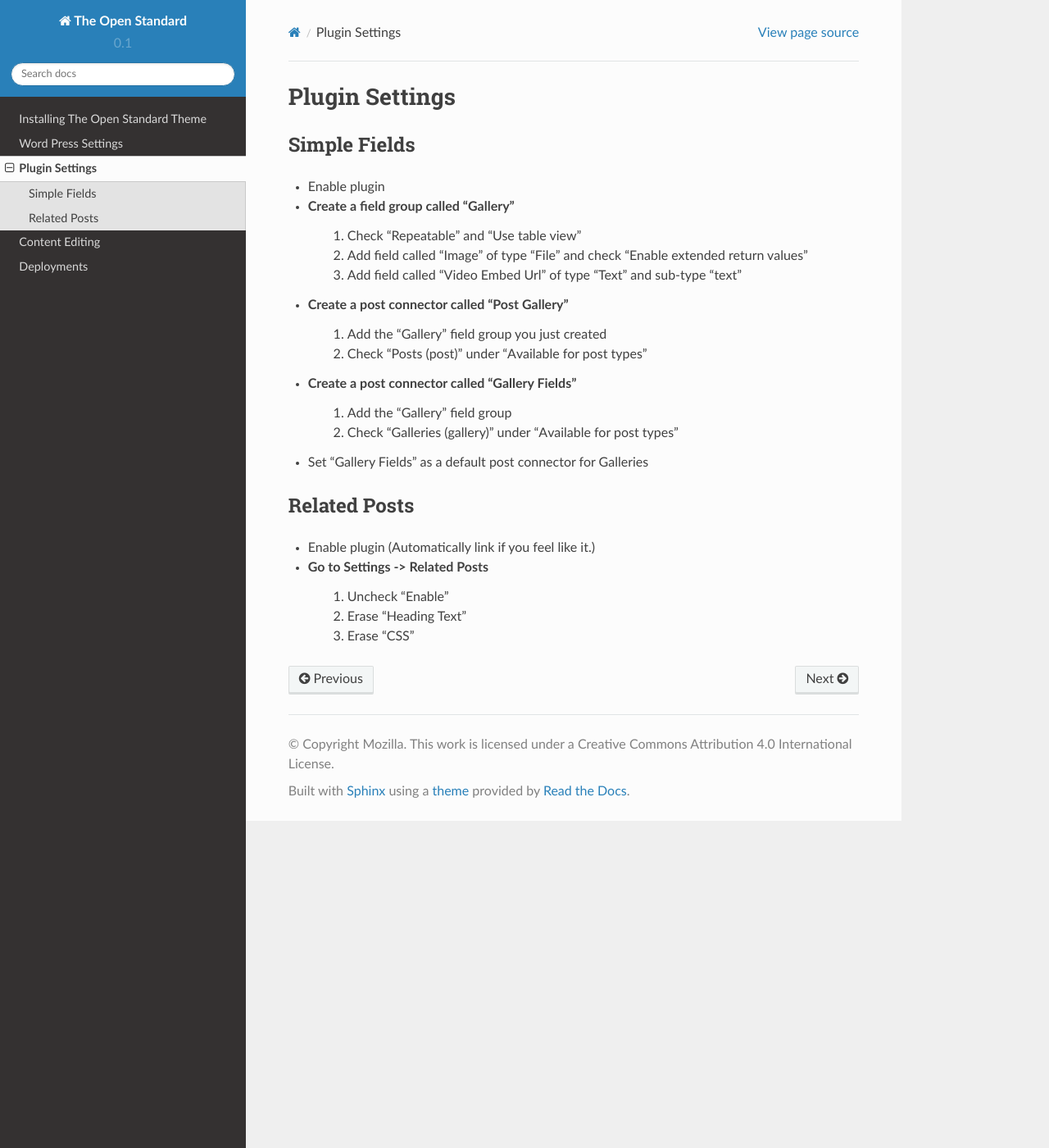
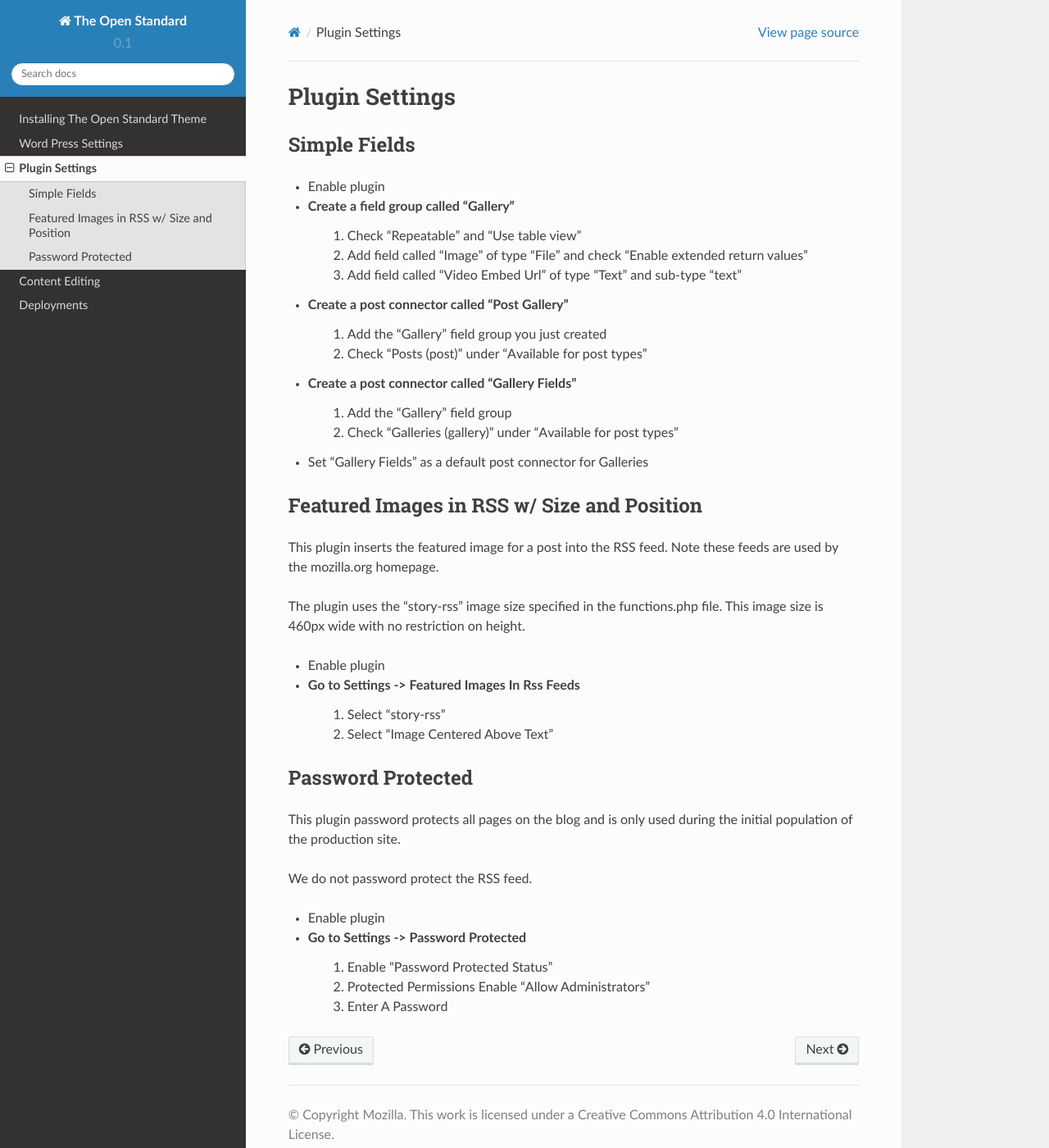
Before and after one commit to mozilla/theopenstandard, a Sphinx documentation site: the page built from docs/pluginsettings.rst, in a window 1280 px wide and 1400 px high. Shown: the whole window at 82% size. Built offline with Sphinx 7.4.7 and the Read the Docs theme 2.0.0, drawn with Linux system fonts in a browser that asks for light colours.

Commit message:
Added Documentation on RSS & Password Protect Plugin

```diff
--- a/docs/pluginsettings.rst
+++ b/docs/pluginsettings.rst
@@ -26,11 +26,31 @@ Simple Fields
 
 - Set "Gallery Fields" as a default post connector for Galleries
 
-Related Posts
--------------
+Featured Images in RSS w/ Size and Position
+-------------------------------------------
 
-- Enable plugin (Automatically link if you feel like it.)
-- Go to Settings -> Related Posts
-	#. Uncheck "Enable"
-	#. Erase "Heading Text"
-	#. Erase "CSS"
+This plugin inserts the featured image for a post into the RSS feed. Note these
+feeds are used by the mozilla.org homepage.
+
+The plugin uses the "story-rss" image size specified in the functions.php file. This image size
+is 460px wide with no restriction on height.
+
+- Enable plugin
+- Go to Settings -> Featured Images In Rss Feeds
+	#. Select "story-rss"
+	#. Select "Image Centered Above Text"
+
+
+Password Protected
+------------------
+
+This plugin password protects all pages on the blog and is only used during
+the initial population of the production site.
+
+We do not password protect the RSS feed.
+
+- Enable plugin
+- Go to Settings -> Password Protected
+    #. Enable "Password Protected Status"
+    #. Protected Permissions Enable "Allow Administrators"
+    #. Enter A Password
```
